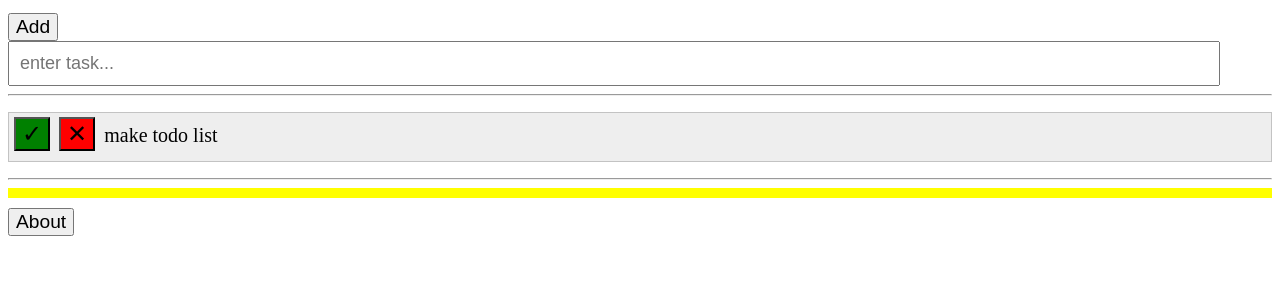
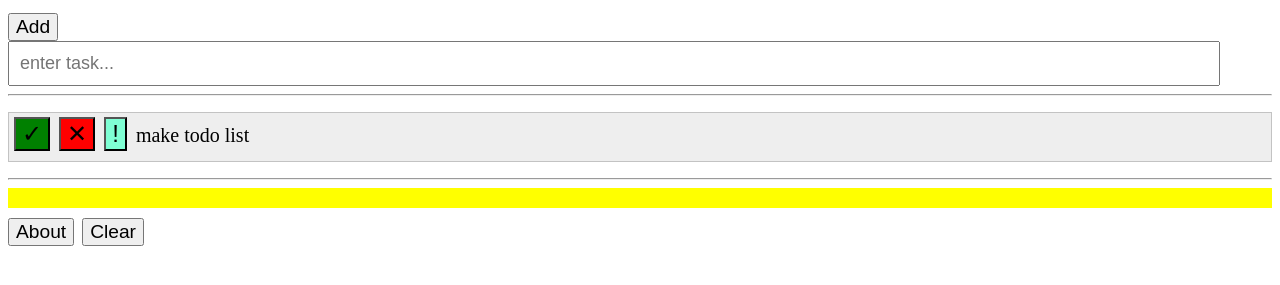
Before and after one commit to bogdanbv/js-buttons, a plain HTML site: page todolist/index.html in a window 1280 px wide. Shown: the part 61-346 px from the top of the page. Drawn offline with Linux system fonts and the light colour scheme.

Commit message:
Add important function + test pull request

```diff
--- a/todolist/index.html
+++ b/todolist/index.html
@@ -24,6 +24,8 @@
 
         <input type="button" class="remove" onclick="remove(this.parentNode)" value="&#x2715;" />
 
+        <input type="button" class="important" onclick="important(this.parentNode)" value="!" />
+
         make todo list
 
       </li>
@@ -33,12 +35,13 @@
     <hr>
 
     <!-- STEPs 8 and 9 below here  -->
-    <div id=”diva” class="aboutcolor">
+    <div id="diva" class="aboutcolor">
 
     </div>
     <p>
     <input type="button" onclick="doAbout()" value="About" />
-    </p>
+    <input type="button" onclick="clearAbout()" value="Clear" />
+</p>
     <!-- STEP 13 below here  -->
 </body>
 </html>
--- a/todolist/javascript.js
+++ b/todolist/javascript.js
@@ -8,7 +8,7 @@ function addTask () {
         var item = document.createElement("li");
         // add HTML for buttons and new task text
         // Note, need to use '' because of "" in HTML
-        item.innerHTML = '<input type="button" class="done" onclick="markDone(this.parentNode)"  value="&#x2713;" /> ' + '<input type="button" class="remove" onclick="remove(this.parentNode)" value="&#x2715;" /> ' + newTask;
+        item.innerHTML = '<input type="button" class="done" onclick="markDone(this.parentNode)"  value="&#x2713;" /> ' + '<input type="button" class="remove" onclick="remove(this.parentNode)" value="&#x2715;" /> ' + '<input type="button" class="important" onclick="important(this.parentNode)" value="!" /> ' + newTask;
 
         // add new item as part of existing list
         document.getElementById("tasks").appendChild(item);
@@ -38,5 +38,12 @@ function doAbout() {
 
 /* Step 14 below here */
 function clearAbout() {
+    if (document.getElementById("diva").innerHTML == '<p>About text</p>') {
+    document.getElementById("diva").innerHTML = '';
+}
+}
+// highlight item from document
+function important (item) {
+    item.className='important';
 
 }
--- a/todolist/styles/style.css
+++ b/todolist/styles/style.css
@@ -29,6 +29,10 @@ ul {
 
  .remove {
      background-color: red;
+ }
+
+ .important {
+     background-color: aquamarine;
  }
 
  li.finished {
@@ -68,3 +72,9 @@ ul {
 }
 
  /* Step 12 below here */
+ #diva {
+     width: 100%;
+     height: 20px;
+     font-size: 15px;
+     font-weight: bold;
+ }
```
